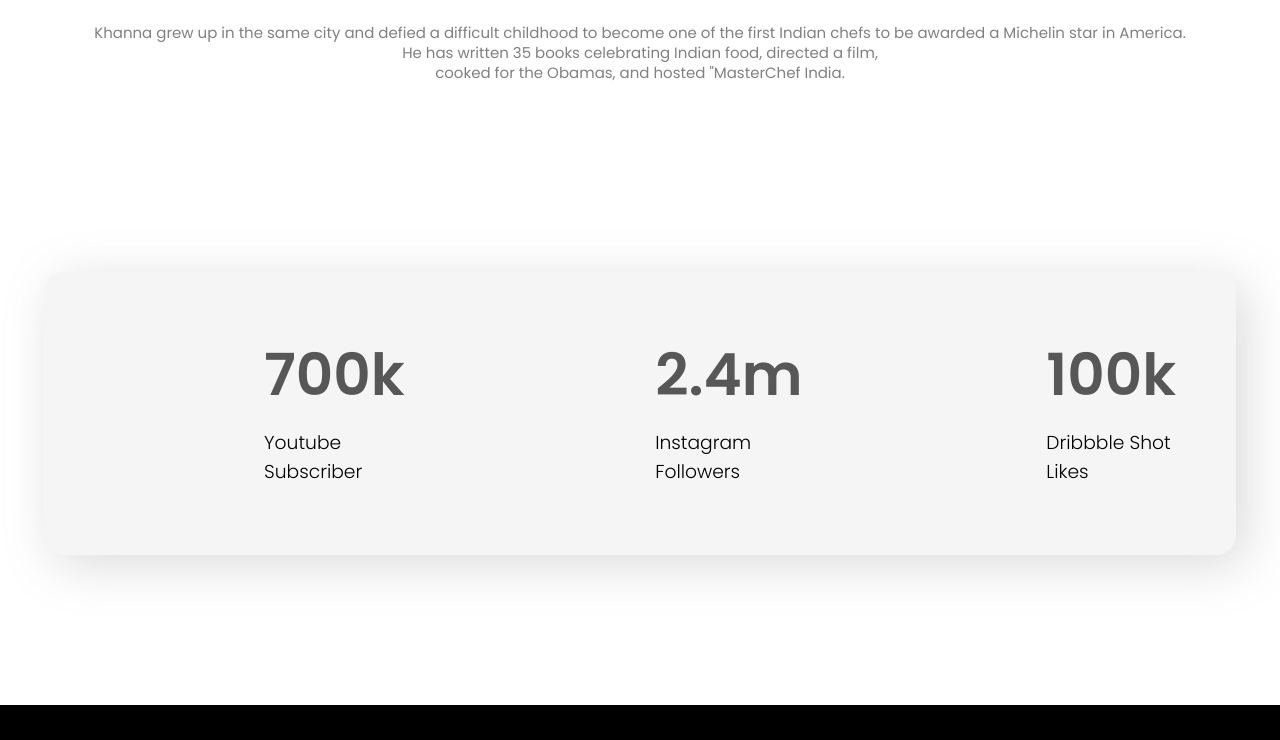
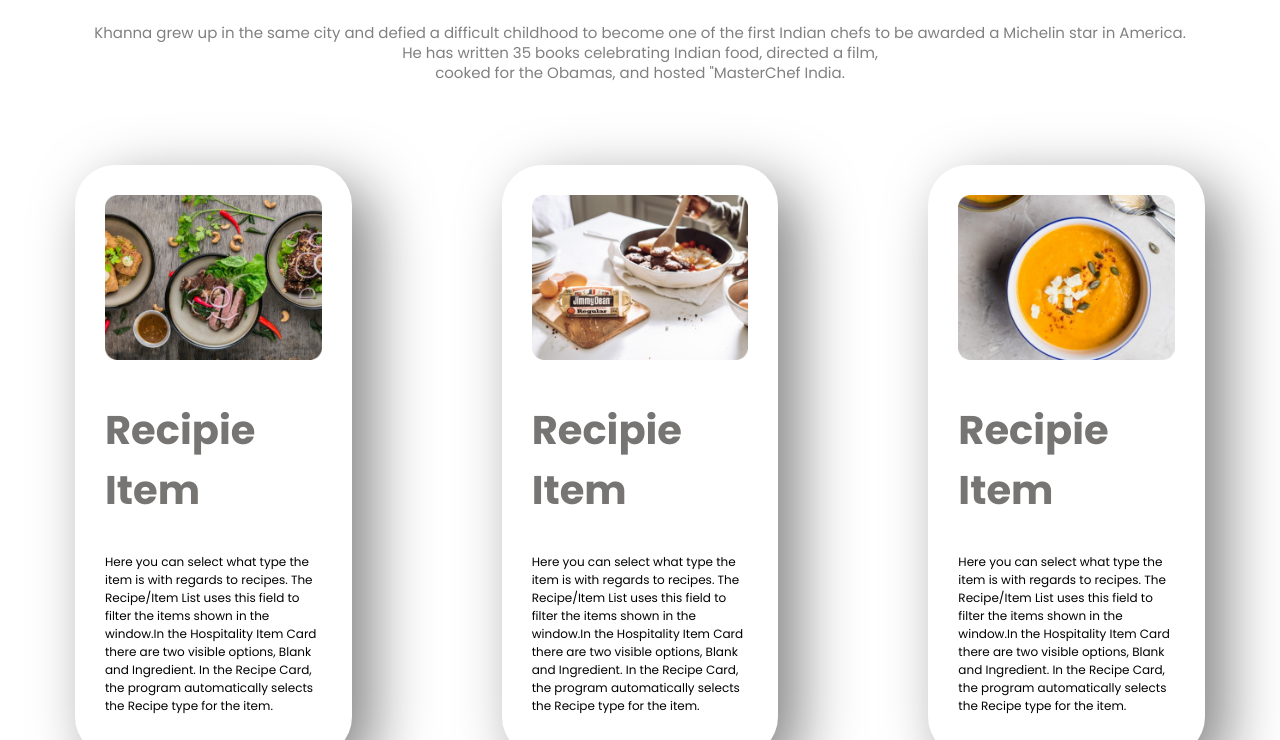
Before and after one commit to faysalmohammed2020/food-network, a plain HTML site: page index.html in a window 1280 px wide. Shown: the part 1480-2220 px from the top of the page. Drawn offline with Linux system fonts and the light colour scheme.

Commit message:
code updated

```diff
--- a/index.html
+++ b/index.html
@@ -60,11 +60,22 @@
     </section>
 
     <section class="my-recipies-card">
-        <div>
-            <img src="" alt="">
+        <div class="card-one card-width">
+            <img src="images/Project Cover1.jpg" alt="">
+            <h2 class="my-recipie-card-h2">Recipie Item</h2>
+            <p class="my-recipie-card-p">Here you can select what type the item is with regards to recipes. The Recipe/Item List uses this field to filter the items shown in the window.In the Hospitality Item Card there are two visible options, Blank and Ingredient. In the Recipe Card, the program automatically selects the Recipe type for the item.
+            </p>
         </div>
-        <div></div>
-        <div></div>
+        <div class="card-two card-width">
+            <img src="images/Project Cover2.jpg" alt="">
+            <h2 class="my-recipie-card-h2">Recipie Item</h2>
+            <p class="my-recipie-card-p">Here you can select what type the item is with regards to recipes. The Recipe/Item List uses this field to filter the items shown in the window.In the Hospitality Item Card there are two visible options, Blank and Ingredient. In the Recipe Card, the program automatically selects the Recipe type for the item.
+            </p></div>
+        <div class="card-three card-width">
+            <img src="images/Project Cover.png" alt="">
+            <h2 class="my-recipie-card-h2">Recipie Item</h2>
+            <p class="my-recipie-card-p">Here you can select what type the item is with regards to recipes. The Recipe/Item List uses this field to filter the items shown in the window.In the Hospitality Item Card there are two visible options, Blank and Ingredient. In the Recipe Card, the program automatically selects the Recipe type for the item.
+            </p></div>
     </section>
     <!--My recipie section end-->
     <!--Count Section Start-->
--- a/style.css
+++ b/style.css
@@ -88,7 +88,7 @@
 /*About Section Style Complete*/
 /*My recipe Section Style*/
 .my-recipies{
-    margin-bottom: 150px;
+    margin-bottom: 0px;
 }
 #my-recipies-h2{
     color: gray;
@@ -100,6 +100,32 @@
     text-align: center;
     font-size: 15px;
     line-height: 5px;
+}
+.my-recipies-card{
+    display: flex;
+    margin-bottom: 150px;
+}
+.card-width{
+    width: 30%;
+    box-shadow: 20px 20px 60px rgba(128, 128, 128, 0.986);
+    margin: 75px;
+    padding: 30px;
+    border-radius: 40px;
+}
+.card-width:hover{
+    width: 30%;
+    box-shadow: 20px 20px 60px rgba(245, 149, 5, 0.986);
+    margin: 75px;
+    padding: 30px;
+}
+.card-width img{
+   width: 100%;
+}
+.my-recipie-card-h2{
+    font-size: 40px;
+}
+.my-recipie-card-p{
+    font-size: 12px;
 }
 /*My Recipe Section Complete*/
 /*Count section style*/
```
Also changed, not shown: images/Project Cover2.jpg (added).
